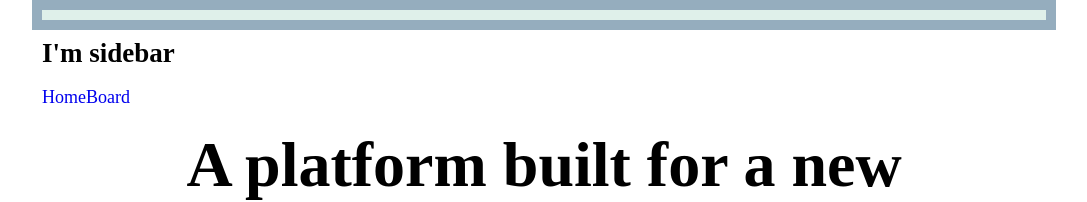
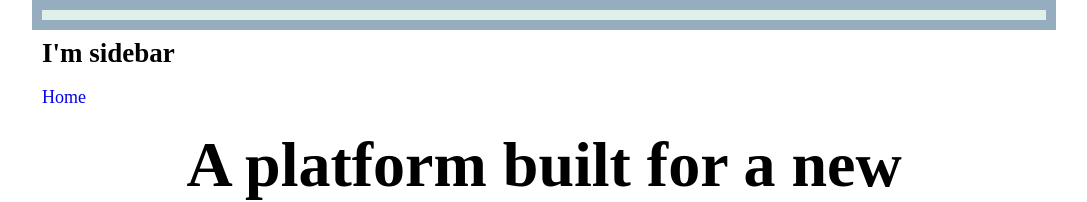
Before and after one commit to NoamSaar/Myday-frontend, a React (Vite) app: page / in a window 1280 px wide. Shown: the top 202 px of the page, without its empty margins (96-1183 px from the left). Built offline with nearby package versions, Linux system fonts and the light colour scheme; a web font is replaced by a local one.

Commit message:
Fix routing

```diff
--- a/src/RootCmp.jsx
+++ b/src/RootCmp.jsx
@@ -1,11 +1,11 @@
 import React from 'react'
 import { Routes, Route } from 'react-router'
-
-import routes from './routes'
 
 import { AppHeader } from './cmps/AppHeader'
 import { Sidebar } from './cmps/Sidebar'
 import { TaskDetails } from './pages/TaskDetails'
+import { BoardDetails } from './pages/BoardDetails'
+import { HomePage } from './pages/HomePage'
 
 export function RootCmp() {
 
@@ -13,10 +13,14 @@ export function RootCmp() {
         <div>
             <AppHeader />
             <main>
+                {/* home */}
+                {/* board app */}
                 <Sidebar />
                 <Routes>
-                    {routes.map(route => <Route key={route.path} exact={true} element={route.component} path={route.path} />)}
-                    <Route path="/board/:boardId/task/:taskId" element={<TaskDetails />} />
+                    <Route element={<HomePage />} path="/" />
+                    <Route element={<BoardDetails />} path="/board/:boardId" >
+                        <Route path="/board/:boardId/task/:taskId" element={<TaskDetails />} />
+                    </Route>
                 </Routes>
             </main>
         </div>
--- a/src/cmps/AppHeader.jsx
+++ b/src/cmps/AppHeader.jsx
@@ -1,6 +1,5 @@
 import { Link, NavLink } from 'react-router-dom'
 import { useSelector } from 'react-redux'
-import routes from '../routes'
 import { showErrorMsg, showSuccessMsg } from '../services/event-bus.service'
 import { login, logout, signup } from '../store/actions/user.actions.js'
 import { LoginSignup } from './LoginSignup.jsx'
--- a/src/cmps/Sidebar.jsx
+++ b/src/cmps/Sidebar.jsx
@@ -1,16 +1,12 @@
-// import { NavLink } from "react-router-dom";
-import routes from "../routes";
+import { NavLink } from "react-router-dom";
 
 export function Sidebar() {
     return (
         <section className="sidebar">
             <h2>I'm sidebar</h2>
             <nav className="app-nav">
-                {/* <NavLink to="/" >Home</NavLink>
-                <NavLink to="/board" >Board</NavLink> */}
-                {routes.map(route => (
-                    <a key={route.path} href={route.path}>{route.label}</a>
-                ))}
+                <NavLink to="/" >Home</NavLink>
+                {/* <NavLink to="/board" >Board</NavLink> */}
             </nav>
         </section>
     )
--- a/src/pages/BoardDetails.jsx
+++ b/src/pages/BoardDetails.jsx
@@ -1,3 +1,4 @@
+import { Outlet } from "react-router";
 import { BoardGroup } from "../cmps/BoardGroup";
 
 export function BoardDetails() {
@@ -5,6 +6,8 @@ export function BoardDetails() {
         <section className="board-details">
             <h2>I'm board details</h2>
             <BoardGroup />
+            <Outlet />
+            {/* the outlet is to display the nested route- task details */}
         </section>
     )
 }
--- a/src/routes.jsx
+++ /dev/null
@@ -1,21 +0,0 @@
-import { BoardDetails } from './pages/BoardDetails.jsx'
-import { HomePage } from './pages/HomePage.jsx'
-
-// comment to test
-// Routes accesible from the main navigation (in AppHeader)
-const routes = [
-    {
-        path: '/',
-        component: <HomePage />,
-        label: 'Home',
-    },
-    {
-        //change to /board/:boardId
-        path: '/board',
-        component: <BoardDetails />,
-        label: 'Board',
-    },
-
-]
-
-export default routes
```
Also changed, not shown: src/cmps/DynamicPicker.jsx (added, +11 -0 lines), src/cmps/TaskPreview.jsx (+29 -0 lines), src/store/actions/board.actions.js (+21 -0 lines).
